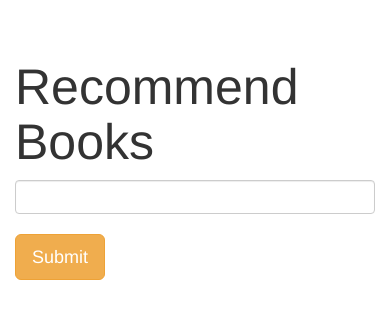
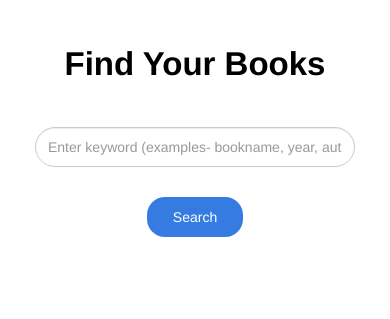
Before and after one commit to harshita-jaiswal/FindYourNextBook, a Flask app: page /recommend in a window 390 px wide. Shown: the top 319 px of the page. Run offline with Flask 2, Linux system fonts and the light colour scheme; parts of the project's set-up code (start-up, migrations or seed data) failed here and were passed over.

Commit message:
Added FE with hardcoded data on search

```diff
--- a/app.py
+++ b/app.py
@@ -11,6 +11,7 @@
 
 @app.route('/')
 def index():
+    print('top book----', top_books)
     return render_template('index.html',
     book_name = list(top_books['Book-Title'].values),
     book_author = list(top_books['Book-Author'].values),
@@ -27,19 +28,151 @@
     #display: similar trending books, books by same author, books by same publisher, books published in the same year, books published at same places
 
     #year data
-    year_or_book = request.form.get("user_input")
-    same_year_books = getBooksYearly(year_or_book)
+    # year_or_book = request.form.get("user_input")
+    # same_year_books = getBooksYearly(year_or_book)
 
-    #places data
-    place = request.form.get("user-input")
-    same_place_books = samePlaceBooks(place)
+    # #places data
+    # place = request.form.get("user-input")
+    # same_place_books = samePlaceBooks(place)
 
-    #result
-    all_books = []
-    all_books.append(same_year_books)
-    all_books.append(same_place_books)
-    print(all_books)
-    return render_template('searchBooks.html')
+    # #result
+    # all_books = []
+    # all_books.append(same_year_books)
+    # all_books.append(same_place_books)
+    # print(all_books)
+    # return render_template('searchBooks.html')
+    user_input = request.form.get('user_input')
+    book_name = request.form.get('user_input')
+    year = request.form.get('user_input')
+    # same_year_books_by_name = getBooksYearlyByName(book_name)
+    bookList = [
+    {
+        "title": "recommendation_by_same_author",
+        "books": [
+            {
+                "name": "Daddy's Little Girl",
+                "cover": "http://images.amazon.com/images/P/0743206045.01.MZZZZZZZ.jpg",
+                "author": "Mary Higgins Clark"
+            },
+            {
+                "name": "On the Street Where You Live",
+                "cover": "http://images.amazon.com/images/P/0671004530.01.MZZZZZZZ.jpg",
+                "author": "Mary Higgins Clark"
+            },
+            {
+                "name": "Pretend You Don't See Her",
+                "cover": "http://images.amazon.com/images/P/0671867156.01.MZZZZZZZ.jpg",
+                "author": "Mary Higgins Clark"
+            },
+            {
+                "name": "All Around the Town",
+                "cover": "http://images.amazon.com/images/P/0671793489.01.MZZZZZZZ.jpg",
+                "author": "Mary Higgins Clark"
+            },
+            {
+                "name": "We'll Meet Again",
+                "cover": "http://images.amazon.com/images/P/0671004565.01.MZZZZZZZ.jpg",
+                "author": "Mary Higgins Clark"
+            },
+            {
+                "name": "Loves Music, Loves to Dance",
+                "cover": "http://images.amazon.com/images/P/0671758896.01.MZZZZZZZ.jpg",
+                "author": "Mary Higgins Clark"
+            }
+        ]
+    },
+    {
+        "title": "recommendation_by_same_publisher",
+        "books": [
+            {
+                "name": "The Color Purple",
+                "cover": "http://images.amazon.com/images/P/0671617028.01.MZZZZZZZ.jpg",
+                "author": "Alice Walker"
+            },
+            {
+                "name": "Deadly Decisions",
+                "cover": "http://images.amazon.com/images/P/0671028367.01.MZZZZZZZ.jpg",
+                "author": "Kathy Reichs"
+            },
+            {
+                "name": "And Then There Were None",
+                "cover": "http://images.amazon.com/images/P/0671704664.01.MZZZZZZZ.jpg",
+                "author": "Agatha Christie"
+            },
+            {
+                "name": "From a Buick 8",
+                "cover": "http://images.amazon.com/images/P/0743417682.01.MZZZZZZZ.jpg",
+                "author": "Stephen King"
+            },
+            {
+                "name": "Coast Road: A Novel",
+                "cover": "http://images.amazon.com/images/P/0671027662.01.MZZZZZZZ.jpg",
+                "author": "Barbara Delinsky"
+            }
+        ]
+    },
+    {
+        "title": "Top trending similar books",
+        "books": [
+            {
+                "name": "Loves Music, Loves to Dance",
+                "cover": "http://images.amazon.com/images/P/0671758896.01.MZZZZZZZ.jpg",
+                "author": "Mary Higgins Clark"
+            },
+            {
+                "name": "I'll Be Seeing You",
+                "cover": "http://images.amazon.com/images/P/0671888587.01.MZZZZZZZ.jpg",
+                "author": "Mary Higgins Clark"
+            },
+            {
+                "name": "Before I Say Good-Bye",
+                "cover": "http://images.amazon.com/images/P/0671004573.01.MZZZZZZZ.jpg",
+                "author": "Mary Higgins Clark"
+            },
+            {
+                "name": "Daddy's Little Girl",
+                "cover": "http://images.amazon.com/images/P/0743206045.01.MZZZZZZZ.jpg",
+                "author": "Mary Higgins Clark"
+            }
+        ]
+    },
+    {
+        "title": "Trending books in the same year",
+        "books": [
+            {
+                "name": "Birdman",
+                "cover": "http://images.amazon.com/images/P/038549694X.01.MZZZZZZZ.jpg",
+                "author": "Mo Hayder"
+            },
+            {
+                "name": "The Bad Beginning (A Series of Unfortunate Events, Book 1)",
+                "cover": "http://images.amazon.com/images/P/0064407667.01.MZZZZZZZ.jpg",
+                "author": "Lemony Snicket"
+            },
+            {
+                "name": "Harry Potter and the Sorcerer's Stone (Harry Potter (Paperback))",
+                "cover": "http://images.amazon.com/images/P/059035342X.01.MZZZZZZZ.jpg",
+                "author": "J. K. Rowling"
+            },
+            {
+                "name": "The Accidental Bride",
+                "cover": "http://images.amazon.com/images/P/0553578960.01.MZZZZZZZ.jpg",
+                "author": "Jane Feather"
+            },
+            {
+                "name": "I Lost My Tooth! (Hello Reader. Level 1)",
+                "cover": "http://images.amazon.com/images/P/0590642308.01.MZZZZZZZ.jpg",
+                "author": "Hans Wilhelm"
+            }
+        ]
+    }
+]
+
+
+    print('test----',book_name)
+    print(bookList)
+
+    return render_template('searchBooks.html', bookList =bookList)
 
 # if __name__== '__main__':
 app.run(debug=True)
--- a/templates/index.html
+++ b/templates/index.html
@@ -113,7 +113,7 @@
 			color: #ffffff;
 			background-color: #0d6efd;
 			width: fit-content;
-			border-radius: 10px;
+			border-radius: 16px;
 			margin: 15px auto;
 			cursor: pointer;
 		}
@@ -158,7 +158,7 @@
 				</div>
 				{% endfor %}
 			</div>
-			<!--<div class="seeMore">See More</div>--->
+			<div class="seeMore">See More</div>-
 		</div>
 	</body>
 </html>
--- a/templates/searchBooks.html
+++ b/templates/searchBooks.html
@@ -12,6 +12,42 @@
 		/>
 	</head>
 	<style>
+		body {
+			height: 100vh;
+		}
+		a,
+		p {
+			text-decoration: none;
+			all: unset;
+		}
+		.searchTitle {
+			font-size: 33px;
+			font-weight: 600;
+			color:black;
+			text-align: center;
+		}
+		.searchForm {
+			margin: 30px 20px;
+			display: flex;
+			justify-content: space-evenly;
+			align-items: center;
+			flex-direction: column;
+		}
+		.searchBar {
+			width: 100%;
+			height: 40px;
+			border-radius: 20px;
+			margin: 10px 0;
+		}
+		.searchBtn {
+			/* margin: 0 20px; */
+			padding: 10px 26px;
+			background-color: #357be1;
+			box-shadow: none;
+			color: #ffffff;
+			border-radius: 18px;
+			border: none;
+		}
 		.row {
 			margin-top: 40px;
 		}
@@ -38,42 +74,51 @@
 		.card-text {
 			font-size: 14px;
 		}
+		.recommendationTitle {
+			font-size: 33px;
+			font-weight: 500;
+			width: fit-content;
+		}
+
 	</style>
 	<body>
 		<div class="container">
 			<div class="row">
 				<div class="col-md-12">
-					<h1 class="text-white" style="font-size: 50px">Recommend Books</h1>
-					<form class="form" action="/recommend_books" method="post">
+					<div class="searchTitle">Find Your Books</div>
+					<form class="searchForm" action="/recommend_books" method="post">
 						<input
 							id="user_input"
 							name="user_input"
 							type="text"
-							class="form-control"
+							placeholder="Enter keyword (examples- bookname, year, author, publisher)"
+							class="form-control searchBar"
 						/><br />
 						<input
 							type="submit"
-							class="btn btn-lg btn-warning"
-							value="Submit"
+							class="searchBtn"
+							value="Search"
 						/>
 					</form>
 				</div>
-			</div>
-			<div class="title">
-				<h2 class="recommendation-title"></h2>
-				{% if same_year_books_by_name %} {% for book in same_year_books_by_name
-				%}
-				<div class="col-md-3" style="margin-top: 50px">
-					<div class="card">
-						<div class="card-body">
-							<img class="card-img-top" src="{{book[2]}}" />
-							<p class="card-title">{{book[0]}}</p>
-							<p class="card-title">{{book[1]}}</p>
+
+			{% for i in range(bookList|length) %}
+			<p class="recommendationTitle">{{bookList[i].title}}</p>
+			<div class="row">
+				{% for j in range(bookList[i].books|length) %}
+				<!-- <p>{{ (bookList[i].books)[j]['author'] }}</p> -->
+					<div class="col-3">
+						<div class="card" style="width: 18rem">
+							<img src="{{ (bookList[i].books)[j]['cover'] }}" class="card-img-top" alt="..." />
+							<div class="card-body">
+								<p class="card-title">{{(bookList[i].books)[j]['name'] }}</p>
+								<p class="card-text">{{ (bookList[i].books)[j]['author'] }}</p>
+							</div>
 						</div>
 					</div>
-				</div>
-				{% endfor %} {% endif %}
+				{% endfor %}
 			</div>
+			{% endfor %}
 		</div>
 	</body>
 </html>
```
